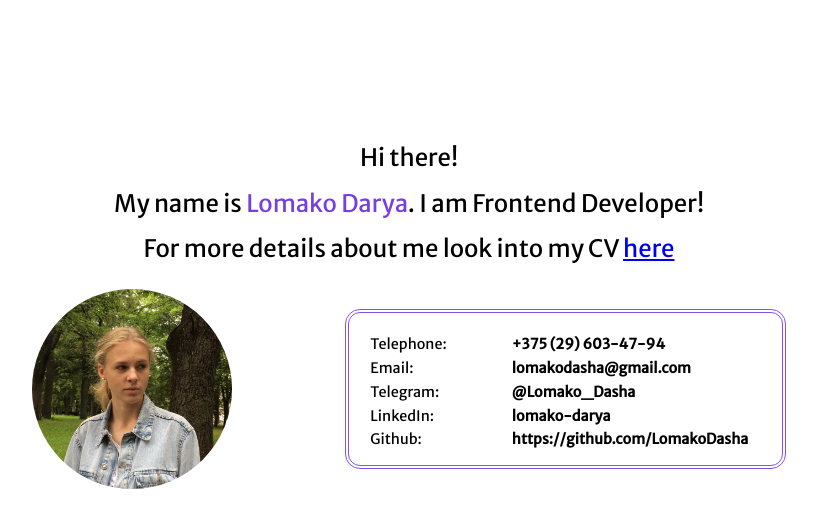
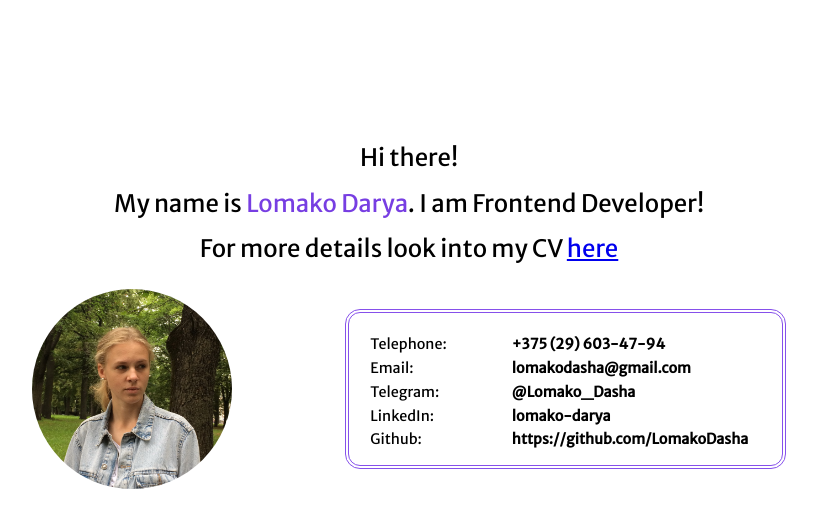
Before and after one commit to LomakoDasha/Lomako_Darya-CV, a plain HTML site: page index.html in a window 1280 px wide. Shown: the whole page, without its empty margins (231-1048 px from the left). Drawn offline with Linux system fonts and the light colour scheme.

Commit message:
change description

```diff
--- a/index.html
+++ b/index.html
@@ -14,7 +14,7 @@
     <section class="info-about-me">
       <h2 class="info-about-me_h2">Hi there!</h2>
       <h2 class="info-about-me_h2">My name is <span>Lomako Darya</span>. I am Frontend Developer!</h2>
-      <h2 class="info-about-me_h2">For more details about me look into my CV
+      <h2 class="info-about-me_h2">For more details look into my CV
         <a href="./accets/docs/Lomako_Darya_CV_2020.docx">here</a>
       </h2>
     </section>
```
